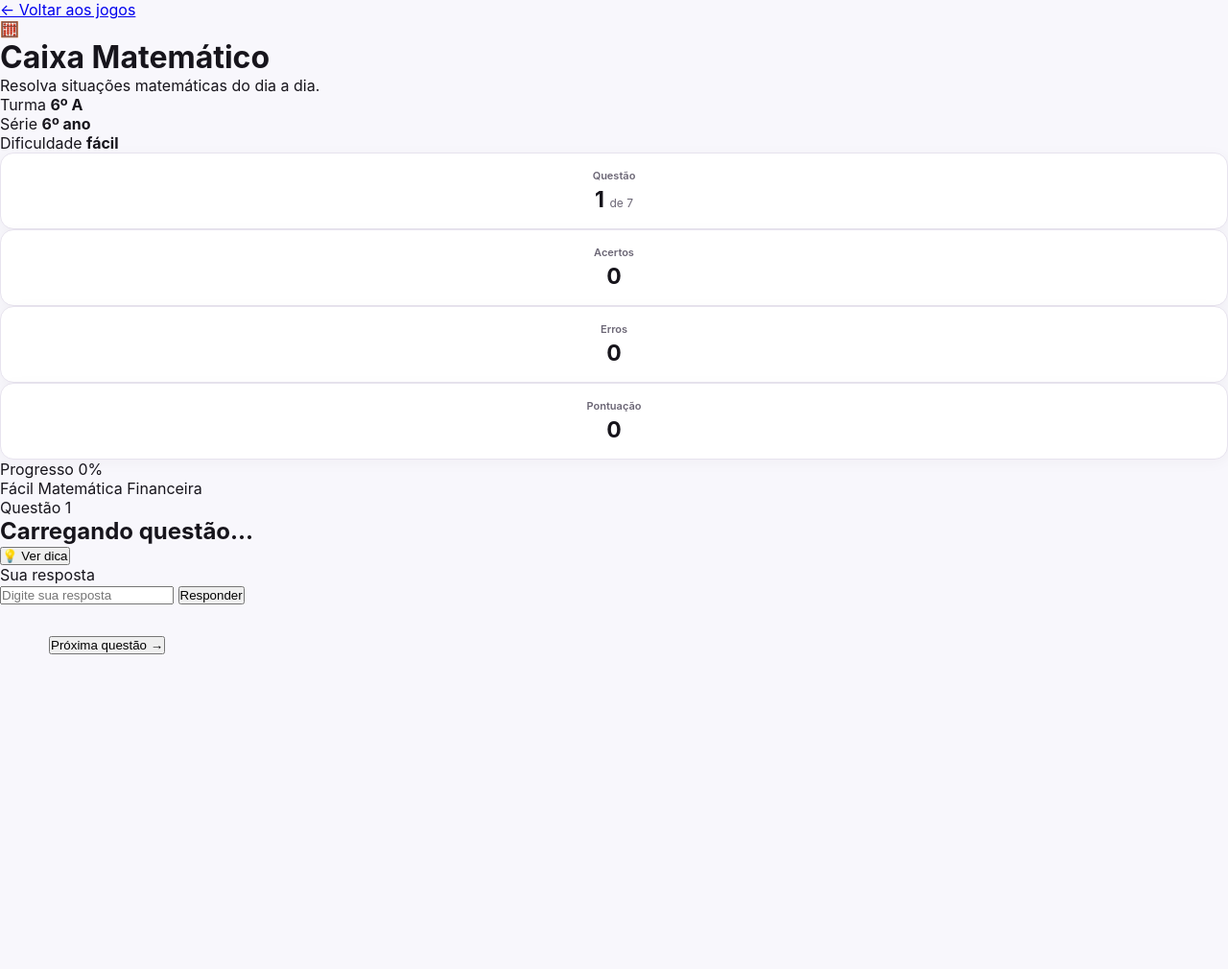
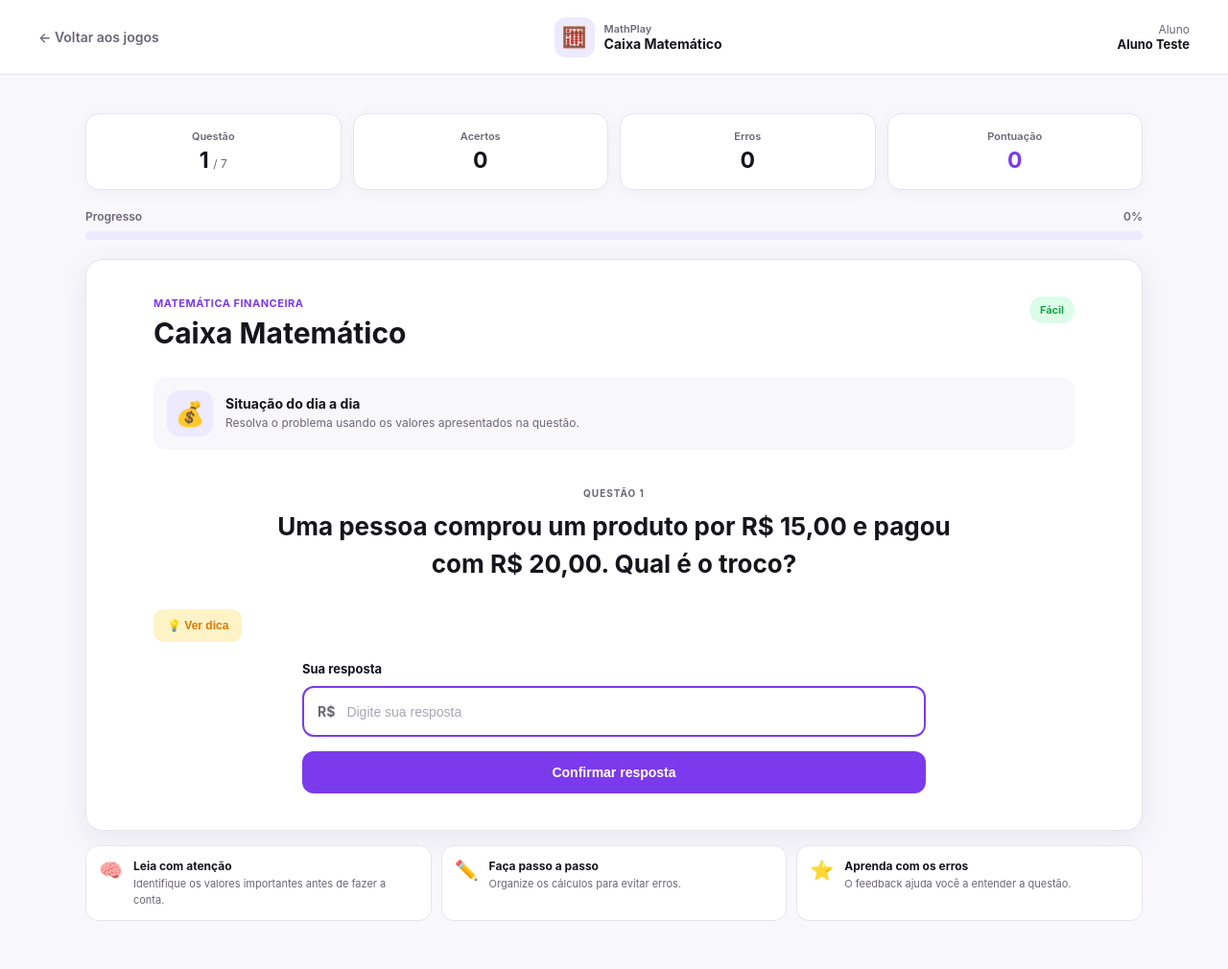
Before and after one commit to louenyrossi/TCC-final, a PHP site: page /jogos/caixa-matematico/index.php in a window 1280 px wide. Shown: the whole page at 96% size. Before the commit the page ends 682 px from the top, so only its background shows below. Run offline with PHP 8.4, Linux system fonts and the light colour scheme; a user stored in the database is signed in; data comes from the database, SQL or seed files in the repository; data that the repository does not hold is empty.

Commit message:
ultimo jogo

```diff
--- a/jogos/caixa-matematico/index.php
+++ b/jogos/caixa-matematico/index.php
@@ -4,10 +4,6 @@ require_once '../../includes/auth.php';
 require_once '../../config/config.php';
 
 protegerPagina('aluno');
-
-/* =========================================================
-   USUÁRIO LOGADO
-========================================================= */
 
 $usuarioId = usuarioId();
 
@@ -16,9 +12,9 @@ if (!$usuarioId) {
     exit;
 }
 
-/* =========================================================
-   BUSCAR DADOS DO ALUNO E DA TURMA
-========================================================= */
+/* ==========================================================
+   BUSCAR ALUNO E TURMA
+========================================================== */
 
 $stmt = $pdo->prepare("
     SELECT
@@ -42,10 +38,6 @@ if (!$aluno) {
     die('Aluno não encontrado.');
 }
 
-/* =========================================================
-   VERIFICAR TURMA
-========================================================= */
-
 if (empty($aluno['turma_id']) || empty($aluno['ano_serie'])) {
     die('Seu cadastro ainda não possui uma turma definida.');
 }
@@ -53,9 +45,10 @@ if (empty($aluno['turma_id']) || empty($aluno['ano_serie'])) {
 $turmaId = (int) $aluno['turma_id'];
 $anoSerie = (int) $aluno['ano_serie'];
 
-/* =========================================================
-   BUSCAR O JOGO
-========================================================= */
+
+/* ==========================================================
+   BUSCAR JOGO
+========================================================== */
 
 $stmt = $pdo->prepare("
     SELECT
@@ -78,18 +71,10 @@ if (!$jogo) {
 
 $jogoId = (int) $jogo['id'];
 
-/* =========================================================
-   VERIFICAR SE O JOGO ESTÁ DISPONÍVEL PARA A TURMA
-========================================================= */
 
-/*
- * Se a tabela jogos_turmas já estiver sendo utilizada,
- * verificamos se o professor liberou o jogo para esta turma.
- *
- * Caso ainda não exista um registro para a turma,
- * mantemos o jogo disponível para não quebrar o funcionamento
- * durante a fase de testes.
- */
+/* ==========================================================
+   VERIFICAR DISPONIBILIDADE PARA A TURMA
+========================================================== */
 
 $jogoLiberado = true;
 
@@ -108,18 +93,19 @@ try {
         $turmaId
     ]);
 
-    $configuracaoTurma = $stmt->fetch();
+    $configuracao = $stmt->fetch();
 
-    if ($configuracaoTurma) {
-        $jogoLiberado = (bool) $configuracaoTurma['ativo'];
+    if ($configuracao) {
+        $jogoLiberado = (bool) $configuracao['ativo'];
     }
 
 } catch (PDOException $e) {
 
     /*
-     * Caso a tabela jogos_turmas ainda não esteja criada,
-     * não interrompemos o jogo.
+     * Se a tabela jogos_turmas ainda não estiver disponível,
+     * o jogo continua funcionando.
      */
+
     $jogoLiberado = true;
 }
 
@@ -127,29 +113,22 @@ if (!$jogoLiberado) {
     die('Este jogo ainda não está disponível para sua turma.');
 }
 
-/* =========================================================
-   BUSCAR PERGUNTAS DA SÉRIE DO ALUNO
-========================================================= */
+
+/* ==========================================================
+   BUSCAR PERGUNTAS DA SÉRIE
+========================================================== */
 
 $stmt = $pdo->prepare("
     SELECT
         id,
         enunciado,
         conteudo,
-        resposta_correta,
         dificuldade,
         pontuacao
     FROM perguntas
     WHERE jogo_id = ?
       AND ano_serie = ?
-    ORDER BY
-        CASE dificuldade
-            WHEN 'facil' THEN 1
-            WHEN 'medio' THEN 2
-            WHEN 'dificil' THEN 3
-            ELSE 4
-        END,
-        id ASC
+    ORDER BY id ASC
 ");
 
 $stmt->execute([
@@ -159,10 +138,6 @@ $stmt->execute([
 
 $perguntasBanco = $stmt->fetchAll();
 
-/* =========================================================
-   VERIFICAR PERGUNTAS
-========================================================= */
-
 if (empty($perguntasBanco)) {
     die(
         'Nenhuma pergunta cadastrada para o ' .
@@ -171,9 +146,10 @@ if (empty($perguntasBanco)) {
     );
 }
 
-/* =========================================================
-   PREPARAR DADOS PARA O JAVASCRIPT
-========================================================= */
+
+/* ==========================================================
+   PREPARAR PERGUNTAS PARA O JAVASCRIPT
+========================================================== */
 
 $perguntasPublicas = [];
 
@@ -183,28 +159,30 @@ foreach ($perguntasBanco as $pergunta) {
         'id' => (int) $pergunta['id'],
         'enunciado' => $pergunta['enunciado'],
         'conteudo' => $pergunta['conteudo'],
-        'resposta_correta' => $pergunta['resposta_correta'],
         'dificuldade' => $pergunta['dificuldade'],
         'pontuacao' => (int) $pergunta['pontuacao']
     ];
 }
 
-/* =========================================================
-   NOME DA DIFICULDADE
-========================================================= */
 
-$dificuldadeAtual = 'fácil';
+/* ==========================================================
+   DIFICULDADE DA SÉRIE
+========================================================== */
+
+$dificuldadeAtual = 'Fácil';
 
 if ($anoSerie === 7) {
-    $dificuldadeAtual = 'médio';
+    $dificuldadeAtual = 'Médio';
 } elseif ($anoSerie === 8) {
-    $dificuldadeAtual = 'difícil';
+    $dificuldadeAtual = 'Difícil';
 } elseif ($anoSerie === 9) {
-    $dificuldadeAtual = 'muito difícil';
+    $dificuldadeAtual = 'Muito difícil';
 }
 
 ?>
+
 <!DOCTYPE html>
+
 <html lang="pt-BR">
 
 <head>
@@ -216,7 +194,9 @@ if ($anoSerie === 7) {
         content="width=device-width, initial-scale=1.0"
     >
 
-    <title>Caixa Matemático - MathPlay</title>
+    <title>
+        Caixa Matemático - MathPlay
+    </title>
 
     <link
         rel="stylesheet"
@@ -225,92 +205,75 @@ if ($anoSerie === 7) {
 
 </head>
 
+
 <body>
 
-<main class="pagina-jogo">
+<div class="game-page">
 
-    <!-- =====================================================
-         CABEÇALHO
-    ====================================================== -->
 
-    <header class="cabecalho-jogo">
+    <!-- ======================================================
+         HEADER
+    ======================================================= -->
+
+    <header class="game-header">
 
         <a
             href="../../aluno/jogos.php"
-            class="botao-voltar"
+            class="back-button"
         >
             ← Voltar aos jogos
         </a>
 
-        <div class="titulo-jogo">
 
-            <span class="icone-jogo">🧮</span>
+        <div class="game-brand">
+
+            <div class="game-brand-icon">
+                🧮
+            </div>
 
             <div>
 
-                <h1>Caixa Matemático</h1>
+                <span>
+                    MathPlay
+                </span>
 
-                <p>
-                    Resolva situações matemáticas do dia a dia.
-                </p>
+                <strong>
+                    Caixa Matemático
+                </strong>
 
             </div>
+
+        </div>
+
+
+        <div class="player-info">
+
+            <span>
+                Aluno
+            </span>
+
+            <strong>
+                <?= htmlspecialchars($aluno['nome']) ?>
+            </strong>
 
         </div>
 
     </header>
 
 
-    <!-- =====================================================
-         INFORMAÇÕES DA TURMA
-    ====================================================== -->
+    <!-- ======================================================
+         CONTEÚDO
+    ======================================================= -->
 
-    <section class="informacoes-aluno">
-
-        <div class="info-item">
-
-            <span class="info-label">
-                Turma
-            </span>
-
-            <strong>
-                <?= htmlspecialchars($aluno['turma_nome']) ?>
-            </strong>
-
-        </div>
-
-        <div class="info-item">
-
-            <span class="info-label">
-                Série
-            </span>
-
-            <strong>
-                <?= $anoSerie ?>º ano
-            </strong>
-
-        </div>
-
-        <div class="info-item">
-
-            <span class="info-label">
-                Dificuldade
-            </span>
-
-            <strong>
-                <?= htmlspecialchars($dificuldadeAtual) ?>
-            </strong>
-
-        </div>
-
-    </section>
+    <main class="game-container">
 
 
-    <!-- =====================================================
-         STATUS DO JOGO
-    ====================================================== -->
+        <!-- ==================================================
+             STATUS
+        =================================================== -->
 
-    <section class="status-jogo">
+        <section class="game-status">
+
 
             <div class="status-card">
 
@@ -318,12 +281,12 @@ if ($anoSerie === 7) {
                     Questão
                 </span>
 
-            <strong id="questaoAtual">
+                <strong id="question-number">
                     1
                 </strong>
 
-            <span>
-                de <?= count($perguntasPublicas) ?>
+                <span id="question-total">
+                    / <?= count($perguntasPublicas) ?>
                 </span>
 
             </div>
@@ -335,7 +298,7 @@ if ($anoSerie === 7) {
                     Acertos
                 </span>
 
-            <strong id="acertos">
+                <strong id="correct">
                     0
                 </strong>
 
@@ -348,20 +311,20 @@ if ($anoSerie === 7) {
                     Erros
                 </span>
 
-            <strong id="erros">
+                <strong id="incorrect">
                     0
                 </strong>
 
             </div>
 
 
-        <div class="status-card">
+            <div class="status-card score-card">
 
                 <span class="status-label">
                     Pontuação
                 </span>
 
-            <strong id="pontuacao">
+                <strong id="score">
                     0
                 </strong>
 
@@ -370,30 +333,30 @@ if ($anoSerie === 7) {
         </section>
 
 
-    <!-- =====================================================
-         BARRA DE PROGRESSO
-    ====================================================== -->
+        <!-- ==================================================
+             PROGRESSO
+        =================================================== -->
 
-    <section class="progresso-container">
+        <section class="progress-wrapper">
 
-        <div class="progresso-topo">
+            <div class="progress-info">
 
                 <span>
                     Progresso
                 </span>
 
-            <span id="progressoTexto">
+                <span id="progress-text">
                     0%
                 </span>
 
             </div>
 
-        <div class="barra-progresso">
+
+            <div class="progress-bar">
 
                 <div
-                class="barra-progresso-preenchida"
-                id="barraProgresso"
-                style="width: 0%;"
+                    class="progress-fill"
+                    id="progress-fill"
                 ></div>
 
             </div>
@@ -401,226 +364,277 @@ if ($anoSerie === 7) {
         </section>
 
 
-    <!-- =====================================================
-         ÁREA DA PERGUNTA
-    ====================================================== -->
+        <!-- ==================================================
+             CARD PRINCIPAL
+        =================================================== -->
 
-    <section class="area-pergunta">
+        <section class="game-card">
 
-        <div class="cabecalho-pergunta">
+
+            <div class="game-card-header">
+
+                <div>
 
                     <span
-                class="badge-dificuldade"
-                id="badgeDificuldade"
+                        class="game-category"
+                        id="category"
                     >
-                Fácil
+                        <?= htmlspecialchars(
+                            $perguntasPublicas[0]['conteudo']
+                                ?: 'Matemática'
+                        ) ?>
                     </span>
 
+                    <h1>
+                        Caixa Matemático
+                    </h1>
+
+                </div>
+
+
                 <span
-                class="badge-conteudo"
-                id="badgeConteudo"
+                    class="difficulty-badge"
+                    id="difficulty"
                 >
-                Matemática Financeira
+                    <?= htmlspecialchars($dificuldadeAtual) ?>
                 </span>
 
             </div>
 
 
-        <div class="pergunta">
+            <!-- ==============================================
+                 CENÁRIO
+            =============================================== -->
 
-            <span class="numero-pergunta">
-                Questão <span id="numeroPergunta">1</span>
+            <div class="scenario">
+
+                <div class="scenario-icon">
+                    💰
+                </div>
+
+                <div>
+
+                    <strong>
+                        Situação do dia a dia
+                    </strong>
+
+                    <p>
+                        Resolva o problema usando os valores
+                        apresentados na questão.
+                    </p>
+
+                </div>
+
+            </div>
+
+
+            <!-- ==============================================
+                 PERGUNTA
+            =============================================== -->
+
+            <div class="question-area">
+
+                <span class="question-label">
+                    QUESTÃO <span id="question-number-display">1</span>
                 </span>
 
-            <h2 id="enunciado">
+                <h2 id="question">
                     Carregando questão...
                 </h2>
 
             </div>
 
 
-        <!-- =================================================
+            <!-- ==============================================
                  DICA
-        ================================================== -->
+            =============================================== -->
 
-        <div class="area-dica">
+            <div class="hint-area">
 
                 <button
                     type="button"
-                id="botaoDica"
-                class="botao-dica"
+                    class="hint-button"
+                    id="hint-button"
                 >
                     💡 Ver dica
                 </button>
 
                 <div
-                id="dica"
-                class="dica"
-                hidden
+                    class="hint-text hidden"
+                    id="hint-text"
+                ></div>
+
+            </div>
+
+
+            <!-- ==============================================
+                 FORMULÁRIO
+            =============================================== -->
+
+            <form
+                id="answer-form"
+                class="answer-form"
             >
-                Pense com calma e identifique quais valores
-                aparecem na situação.
+
+                <label for="answer">
+                    Sua resposta
+                </label>
+
+
+                <div class="answer-input-wrapper">
+
+                    <span>
+                        R$
+                    </span>
+
+                    <input
+                        type="text"
+                        id="answer"
+                        name="answer"
+                        placeholder="Digite sua resposta"
+                        autocomplete="off"
+                        required
+                    >
+
+                </div>
+
+
+                <button
+                    type="submit"
+                    class="answer-button"
+                    id="answer-button"
+                >
+                    Confirmar resposta
+                </button>
+
+            </form>
+
+
+            <!-- ==============================================
+                 FEEDBACK
+            =============================================== -->
+
+            <div
+                id="feedback"
+                class="feedback hidden"
+            >
+
+                <div
+                    class="feedback-icon"
+                    id="feedback-icon"
+                ></div>
+
+
+                <div>
+
+                    <strong id="feedback-title">
+                    </strong>
+
+                    <p id="feedback-message">
+                    </p>
+
                 </div>
 
             </div>
 
 
-        <!-- =================================================
-             FORMULÁRIO DE RESPOSTA
-        ================================================== -->
-
-        <form
-            id="formResposta"
-            class="form-resposta"
-        >
-
-            <label for="resposta">
-                Sua resposta
-            </label>
-
-            <div class="campo-resposta">
-
-                <input
-                    type="text"
-                    id="resposta"
-                    name="resposta"
-                    autocomplete="off"
-                    placeholder="Digite sua resposta"
-                    required
-                >
+            <!-- ==============================================
+                 PRÓXIMA
+            =============================================== -->
 
             <button
-                    type="submit"
-                    id="botaoResponder"
+                type="button"
+                class="next-button hidden"
+                id="next-button"
             >
-                    Responder
+                Próxima questão →
             </button>
+
+        </section>
+
+
+        <!-- ==================================================
+             DICAS EXTRAS
+        =================================================== -->
+
+        <section class="game-tips">
+
+
+            <div class="tip-card">
+
+                <div class="tip-icon">
+                    🧠
+                </div>
+
+                <div>
+
+                    <strong>
+                        Leia com atenção
+                    </strong>
+
+                    <p>
+                        Identifique os valores importantes
+                        antes de fazer a conta.
+                    </p>
 
                 </div>
 
-        </form>
+            </div>
 
 
-        <!-- =================================================
-             FEEDBACK
-        ================================================== -->
+            <div class="tip-card">
 
-        <div
-            id="feedback"
-            class="feedback"
-            hidden
-        >
+                <div class="tip-icon">
+                    ✏️
+                </div>
 
-            <div
-                id="feedbackTitulo"
-                class="feedback-titulo"
-            ></div>
+                <div>
 
-            <div
-                id="feedbackMensagem"
-                class="feedback-mensagem"
-            ></div>
+                    <strong>
+                        Faça passo a passo
+                    </strong>
 
-            <div
-                id="feedbackResposta"
-                class="feedback-resposta"
-            ></div>
+                    <p>
+                        Organize os cálculos para evitar erros.
+                    </p>
 
-            <button
-                type="button"
-                id="botaoProxima"
-                class="botao-proxima"
-            >
-                Próxima questão →
-            </button>
+                </div>
+
+            </div>
+
+
+            <div class="tip-card">
+
+                <div class="tip-icon">
+                    ⭐
+                </div>
+
+                <div>
+
+                    <strong>
+                        Aprenda com os erros
+                    </strong>
+
+                    <p>
+                        O feedback ajuda você a entender
+                        a questão.
+                    </p>
+
+                </div>
 
             </div>
 
         </section>
 
 
-    <!-- =====================================================
-         FINAL DO JOGO
-    ====================================================== -->
-
-    <section
-        id="resultadoFinal"
-        class="resultado-final"
-        hidden
-    >
-
-        <div class="resultado-icone">
-            🏆
-        </div>
-
-        <h2>
-            Partida concluída!
-        </h2>
-
-        <p>
-            Você terminou todas as questões.
-        </p>
-
-        <div class="resultado-cards">
-
-            <div class="resultado-card">
-
-                <span>
-                    Acertos
-                </span>
-
-                <strong id="resultadoAcertos">
-                    0
-                </strong>
+    </main>
 
 </div>
 
-            <div class="resultado-card">
 
-                <span>
-                    Erros
-                </span>
-
-                <strong id="resultadoErros">
-                    0
-                </strong>
-
-            </div>
-
-            <div class="resultado-card">
-
-                <span>
-                    Pontuação
-                </span>
-
-                <strong id="resultadoPontuacao">
-                    0
-                </strong>
-
-            </div>
-
-        </div>
-
-        <p
-            id="resultadoMensagem"
-            class="resultado-mensagem"
-        ></p>
-
-        <a
-            href="../../aluno/progresso.php"
-            class="botao-resultado"
-        >
-            Ver meu progresso
-        </a>
-
-    </section>
-
-</main>
-
-
-<!-- =========================================================
-     DADOS PARA O JAVASCRIPT
-========================================================== -->
+<!-- ==========================================================
+     DADOS DO JOGO
+=========================================================== -->
 
 <script>
 
@@ -636,12 +650,14 @@ window.MathPlayCaixa = {
 
     turmaNome: <?= json_encode(
         $aluno['turma_nome'],
-        JSON_UNESCAPED_UNICODE | JSON_UNESCAPED_SLASHES
+        JSON_UNESCAPED_UNICODE |
+        JSON_UNESCAPED_SLASHES
     ) ?>,
 
     perguntas: <?= json_encode(
         $perguntasPublicas,
-        JSON_UNESCAPED_UNICODE | JSON_UNESCAPED_SLASHES
+        JSON_UNESCAPED_UNICODE |
+        JSON_UNESCAPED_SLASHES
     ) ?>
 
 };
@@ -649,14 +665,54 @@ window.MathPlayCaixa = {
 </script>
 
 
-<!-- =========================================================
-     JAVASCRIPT DO JOGO
-========================================================== -->
-
 <script
     src="../../assets/js/caixa-matematico.js"
 ></script>
 
+
+<script>
+
+/*
+ * Atualiza o número visual da questão.
+ * O JS principal continua controlando o jogo.
+ */
+
+document.addEventListener('DOMContentLoaded', function () {
+
+    const original =
+        document.getElementById('question-number');
+
+    const visual =
+        document.getElementById('question-number-display');
+
+    if (!original || !visual) {
+        return;
+    }
+
+    const observer = new MutationObserver(function () {
+
+        visual.textContent =
+            original.textContent;
+
+    });
+
+    observer.observe(
+        original,
+        {
+            childList: true,
+            characterData: true,
+            subtree: true
+        }
+    );
+
+    visual.textContent =
+        original.textContent;
+
+});
+
+</script>
+
+
 </body>
 
 </html>
```
Lines whose indentation alone changed are shown as unchanged.
